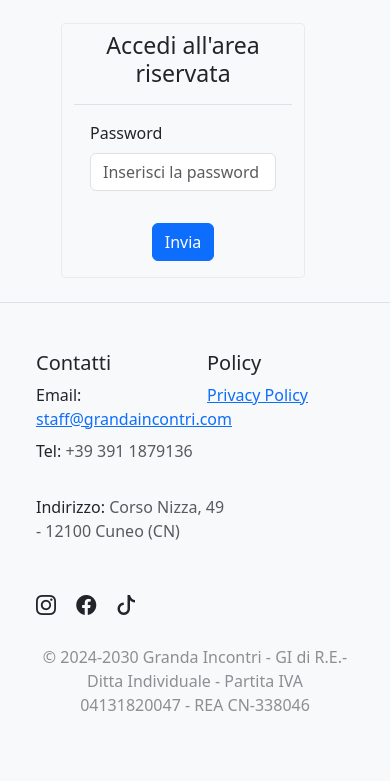
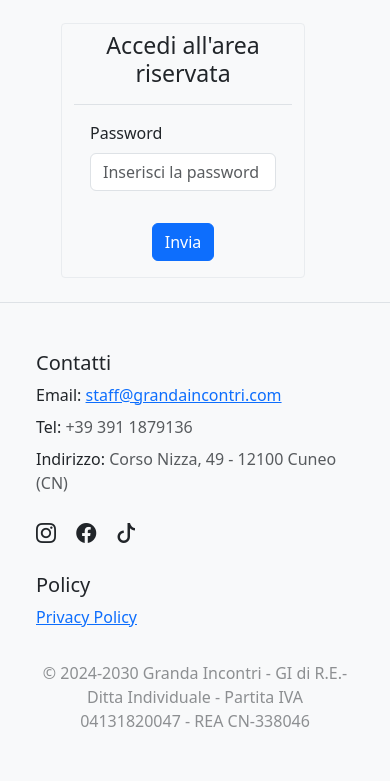
Before and after one commit to JscaBrr/GrandaIncontri, a Flask app: page /accedi in a window 390 px wide. Shown: the part 136-917 px from the top of the page. Before the commit the page ends 847 px from the top, so only its background shows below. Run offline with Flask 3, Linux system fonts and the light colour scheme.

Commit message:
versione 0

```diff
--- a/app.py
+++ b/app.py
@@ -22,7 +22,7 @@ load_dotenv()
 app = Flask(__name__)
 app.config['TEMPLATES_AUTO_RELOAD'] = True
 app.config['SEND_FILE_MAX_AGE_DEFAULT'] = 0  # disattiva cache statici in dev
-app.config["SECRET_KEY"] = os.getenv("SECRET_KEY", "cambia-questa-chiave-in-produzione")
+app.config["SECRET_KEY"] = os.getenv("SECRET_KEY", "7cfd9f2e6b3d41a8a3e1f59c64b95d76")
 
 # =============================================================================
 # CONFIGURAZIONE SMTP
--- a/templates/base.html
+++ b/templates/base.html
@@ -120,7 +120,7 @@
       <div class="row gy-4">
 
         <!-- info e contatti -->
-        <div class="col-6 col-sm-4 col-md-4">
+        <div class="col-12 col-sm-6 col-md-4">
           <h5>Contatti</h5>
           <ul class="nav flex-column">
             <li class="nav-item mb-2 footer-text">Email: <a href="mailto:staff@grandaincontri.com" class="text-primary custom-a">staff@grandaincontri.com</a></li>
@@ -135,7 +135,7 @@
         </div>
 
         <!-- policy -->
-        <div class="col-6 col-sm-4 col-md-4">
+        <div class="col-12 col-sm-6 col-md-4">
           <h5>Policy</h5>
           <ul class="nav flex-column">
             <li class="nav-item mb-2 footer-text"><a href="https://www.iubenda.com/privacy-policy/7777397" class="text-primary custom-a" target="_blank"
```
